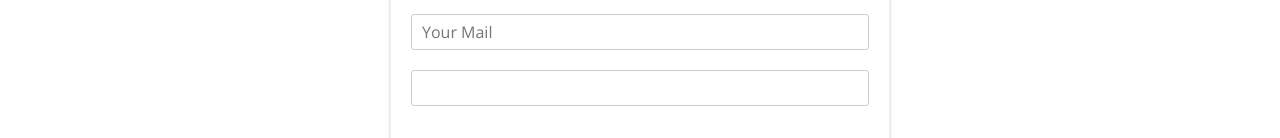
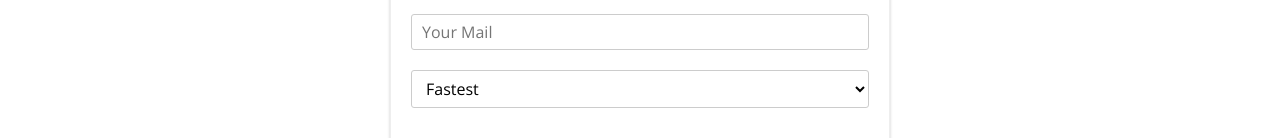
Before and after one commit to David-mwendwa/Burger-Builder, a React app: page /checkout/contact-data in a window 1280 px wide. Shown: the part 814-952 px from the top of the page. Built offline with nearby package versions, Linux system fonts and the light colour scheme.

Commit message:
feat: add a dropdwon component

```diff
--- a/src/components/UI/Input/Input.js
+++ b/src/components/UI/Input/Input.js
@@ -24,6 +24,17 @@
         />
       );
       break;
+    case 'select':
+      inputElement = (
+        <select className={classes.InputElement} value={props.value}>
+          {props.elementConfig.options.map((option) => (
+            <option key={option.value} value={option.value}>
+              {option.displayValue}
+            </option>
+          ))}
+        </select>
+      );
+      break;
     default:
       inputElement = (
         <input
--- a/src/containers/Checkout/ContactData/ContactData.js
+++ b/src/containers/Checkout/ContactData/ContactData.js
@@ -53,7 +53,7 @@
       deliveryMethod: {
         elementType: 'select',
         elementConfig: {
-          option: [
+          options: [
             { value: 'fastest', displayValue: 'Fastest' },
             { value: 'fastest', displayValue: 'Cheapest' },
           ],
```
